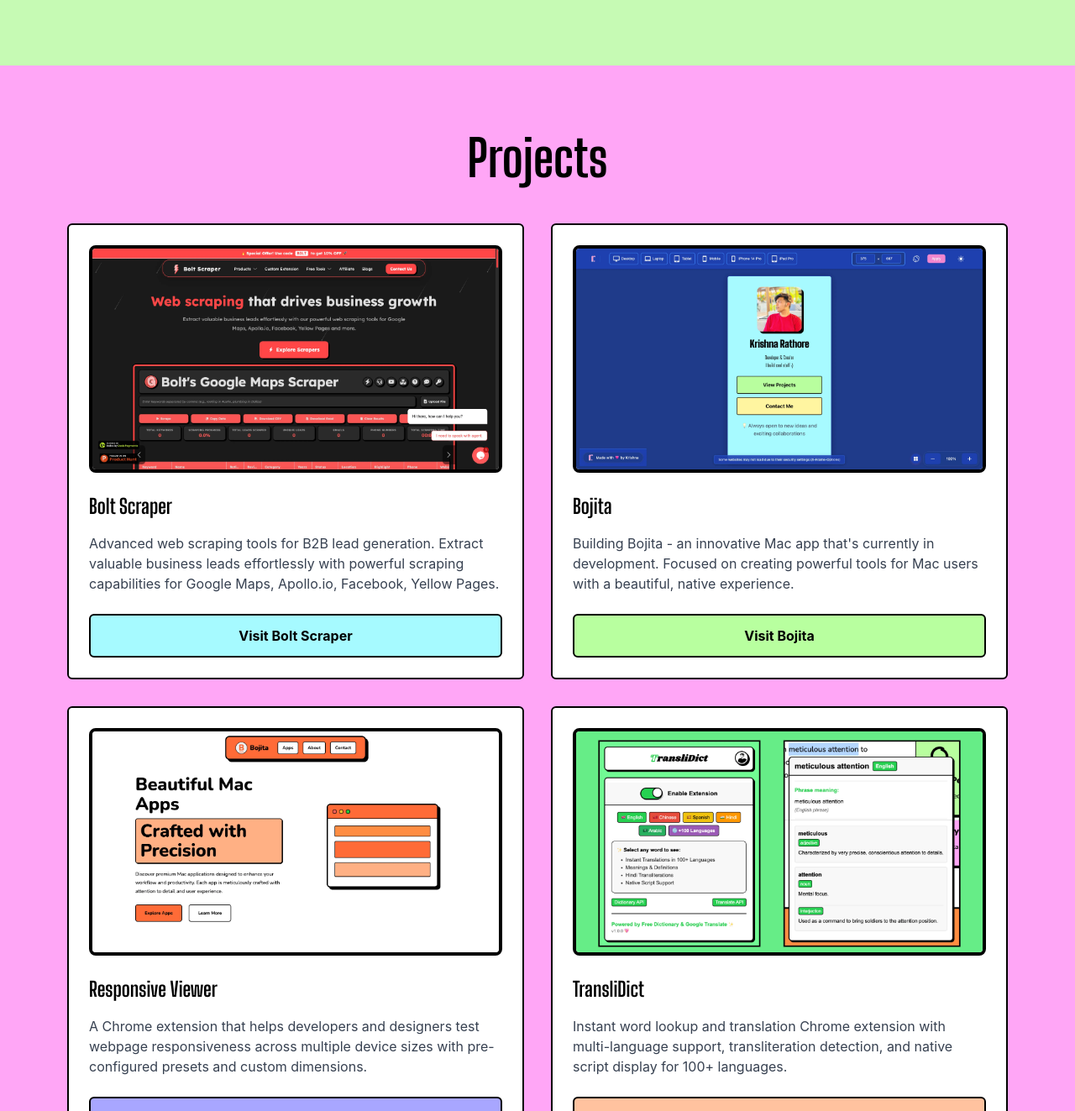
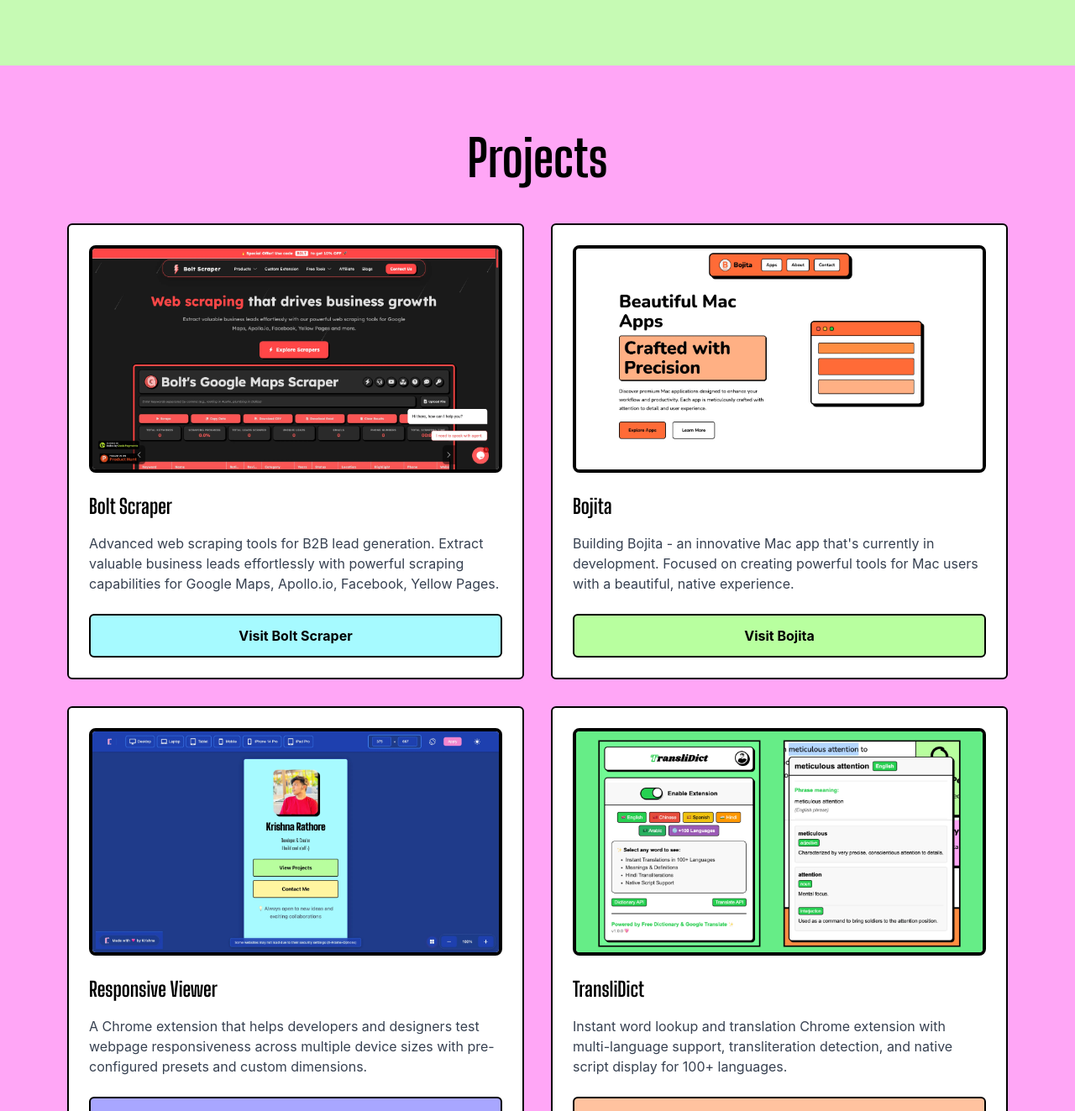
Before and after one commit to ikrishra/krishna-portfolio, a React (Vite) app: page / in a window 1280 px wide. Shown: the part 1178-2501 px from the top of the page at 84% size. Built offline with nearby package versions, Linux system fonts and the light colour scheme.

Commit message:
webp images

```diff
--- a/src/pages/Home.tsx
+++ b/src/pages/Home.tsx
@@ -217,7 +217,7 @@
             <Card color="white" className="overflow-hidden">
               <div className="mb-4 sm:mb-6 flex justify-center">
                 <img
-                  src="/images/3.webp"
+                  src="/images/2.webp"
                   alt="Bojita"
                   className="w-full h-50 sm:h-58 object-contain border-4 border-black rounded-lg bg-gray-50"
                 />
@@ -240,7 +240,7 @@
             <Card color="white" className="overflow-hidden">
               <div className="mb-4 sm:mb-6 flex justify-center">
                 <img
-                  src="/images/2.webp"
+                  src="/images/3.webp"
                   alt="Responsive Viewer"
                   className="w-full h-50 sm:h-58 object-contain border-4 border-black rounded-lg bg-gray-50"
                 />
```
